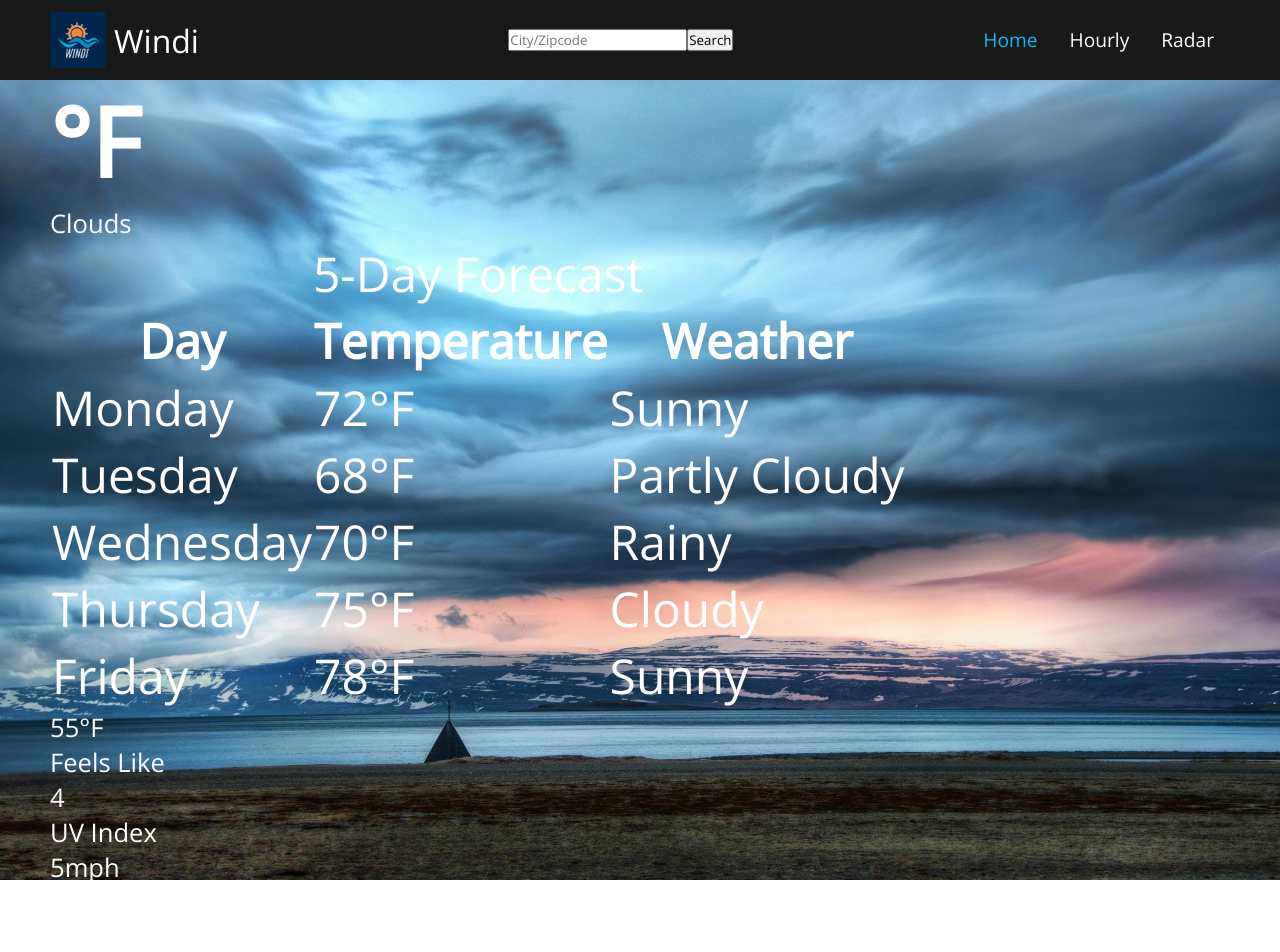
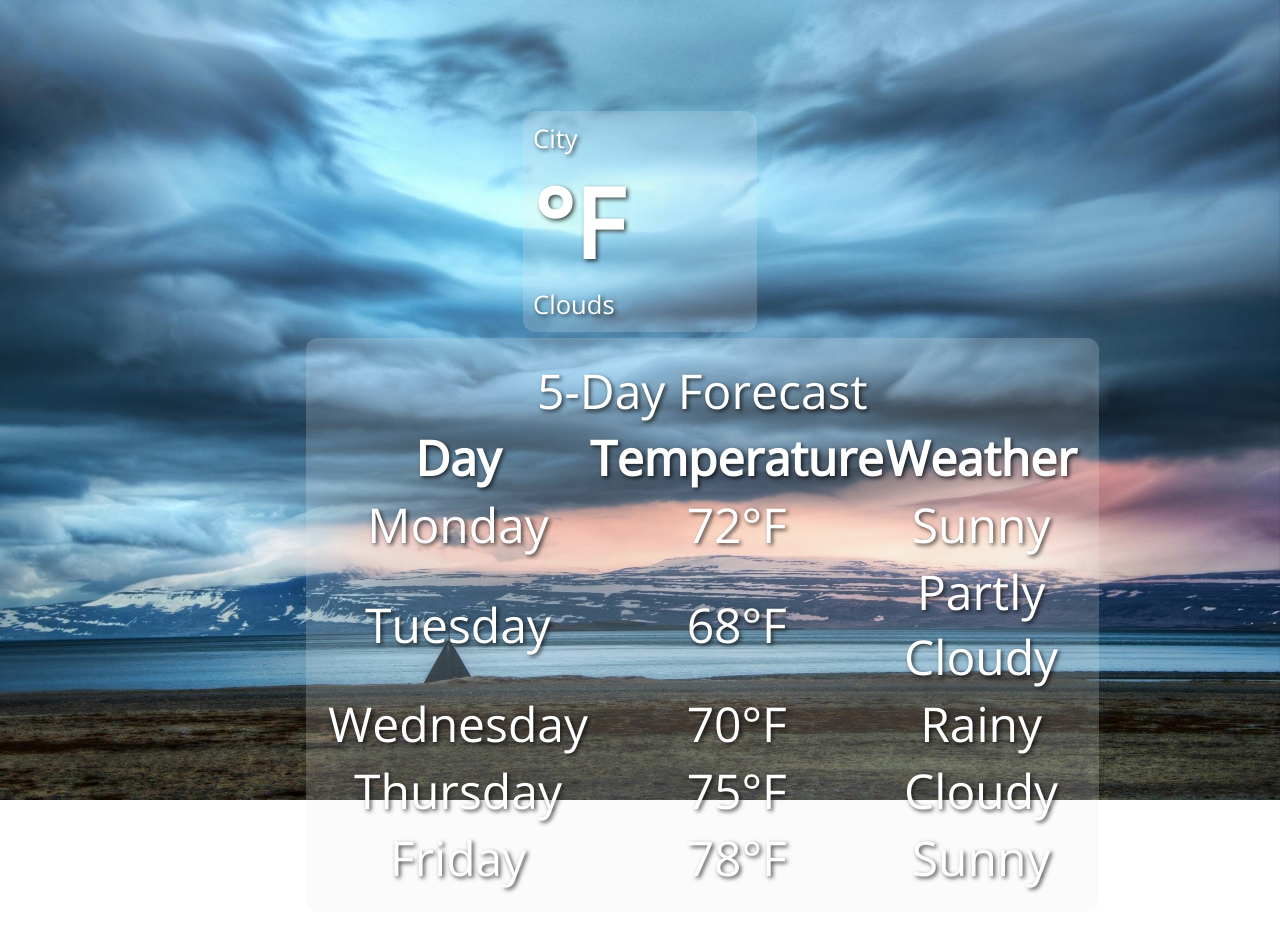
Before and after one commit to matthewhaines12/Windi-React, a React (Vite) app: page / in a window 1280 px wide. Shown: the top 952 px of the page. Before the commit the page ends 920 px from the top, so only its background shows below. Built offline with nearby package versions, Linux system fonts and the light colour scheme.

Commit message:
Moving to new branch to work on data display

```diff
--- a/src/App.css
+++ b/src/App.css
@@ -60,12 +60,56 @@
 .home:before {
   content: '';
   background: url('./assets/home-page.jpg') no-repeat center center/cover;
-  position: absolute;
+  position: fixed;
   width: 100%;
   height: 100%;
   top: 0;
   left: 0;
   z-index: 0;
+}
+
+.home .container {
+  max-width: 700px;
+  height: 700px;
+  margin: auto;
+  padding: 0 1rem;
+  position: relative;
+  top: 10%;
+  display: flex;
+  flex-direction: column;
+  justify-content: space-between;
+  text-shadow: 2px 2px 4px rgba(0, 0, 0, 0.7);
+}
+
+.home .top {
+  position: relative;
+  padding: 10px;
+  top: -35px;
+  width: 35%;
+  margin: 1rem auto;
+  border-radius: 12px;
+  background-color: rgba(236, 236, 236, 0.2);
+}
+
+.home .middle {
+  margin:auto;
+  padding: 20px;
+  text-align: center;
+  position: relative;
+  top: -45px;
+  border-radius: 12px;
+  background-color: rgba(236, 236, 236, 0.2);
+}
+
+.home .bottom {
+  display: flex;
+  justify-content: space-evenly;
+  text-align: center;
+  width: 550px;
+  margin: 1rem auto;
+  padding: 1rem;
+  border-radius: 12px;
+  background-color: rgba(236, 236, 236, 0.2);
 }
 
 p {
--- a/src/main.tsx
+++ b/src/main.tsx
@@ -92,6 +92,14 @@ const router = createBrowserRouter([
   },
 ]);
 
+//Learning how to render each part individually
+
+var test = true;
+var root = createRoot(document.getElementById("root"))
 createRoot(document.getElementById("root")).render(
   <RouterProvider router={router} />
 );
+if(test){
+  console.log(`Test ran`);
+  root.render(<Home />);
+}
```
